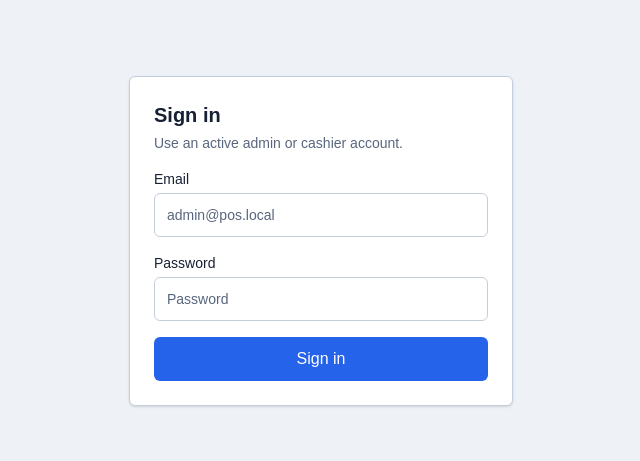
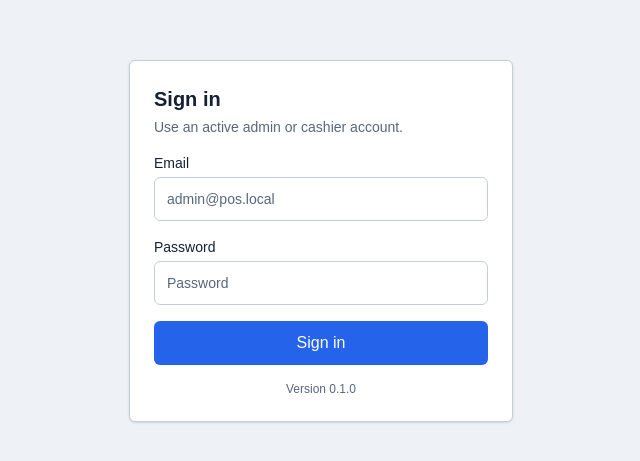
Before and after one commit to elfaza/pos-system, a Next.js app: page / in a window 1280 px wide. Shown: the part 159-620 px from the top of the page, without its empty margins (319-959 px from the left). Built offline with nearby package versions, Linux system fonts and the light colour scheme; no server answers.

Commit message:
feat(auth): show app version on login

```diff
--- a/src/app/page.tsx
+++ b/src/app/page.tsx
@@ -1,9 +1,10 @@
 import LoginForm from "@/features/auth/components/login-form";
+import packageJson from "../../package.json";
 
 export default function HomePage() {
   return (
     <main className="flex min-h-dvh items-center justify-center bg-[var(--background)] p-4">
-      <LoginForm />
+      <LoginForm appVersion={packageJson.version} />
     </main>
   );
 }
--- a/src/features/auth/components/login-form.tsx
+++ b/src/features/auth/components/login-form.tsx
@@ -3,7 +3,11 @@
 import { useState, SyntheticEvent } from "react";
 import { useAuth } from "../hooks/use-auth";
 
-export default function LoginForm() {
+type LoginFormProps = {
+  appVersion: string;
+};
+
+export default function LoginForm({ appVersion }: LoginFormProps) {
   const { login, loading } = useAuth();
 
   const [email, setEmail] = useState(``);
@@ -74,6 +78,10 @@ export default function LoginForm() {
       >
         {loading ? `Signing in...` : `Sign in`}
       </button>
+
+      <p className="text-center text-xs text-[var(--muted-foreground)]">
+        Version {appVersion}
+      </p>
     </form>
   );
 }
```
Also changed, not shown: .codex/prompts/develop.md.
